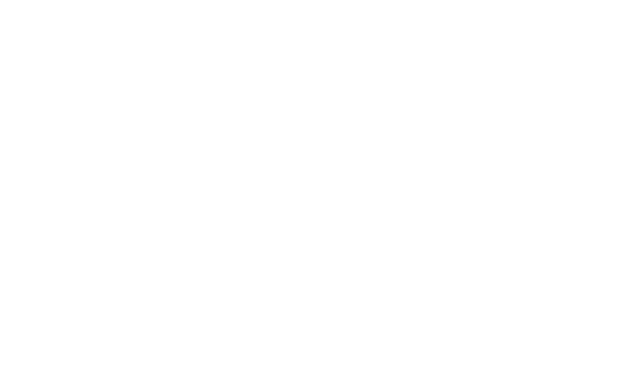
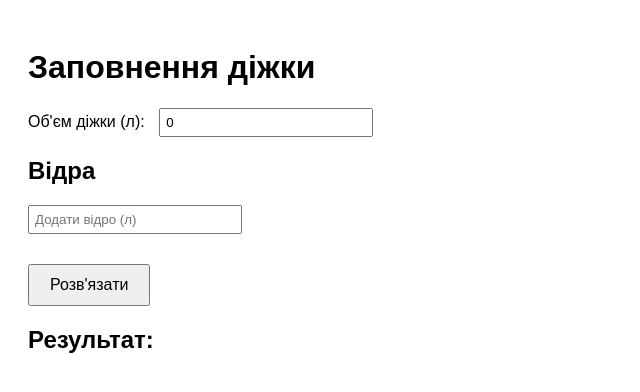
Before and after one commit to Greenfield-Taster/algorithms-and-data-structure-univer, a React (Create React App) app: page /project-3 in a window 1280 px wide. Before the commit this address had no page. Shown: the top 392 px of the page, without its empty margins (0-640 px from the left). Built offline with nearby package versions, Linux system fonts and the light colour scheme.

Commit message:
Add project 3

```diff
--- a/src/index.js
+++ b/src/index.js
@@ -4,6 +4,7 @@
 import App from "./App";
 import Project1 from "./projects/project-1/Project1";
 import Project2 from "./projects/project-2/Project2";
+import Project3 from "./projects/project-3/Project3";
 
 const root = ReactDOM.createRoot(document.getElementById("root"));
 root.render(
@@ -13,6 +14,7 @@
         <Route path="/" element={<App />} />
         <Route path="/project-1" element={<Project1 />} />
         <Route path="/project-2" element={<Project2 />} />
+        <Route path="/project-3" element={<Project3 />} />
       </Routes>
     </BrowserRouter>
   </React.StrictMode>
--- /dev/null
+++ b/src/projects/project-3/Project3.jsx
@@ -0,0 +1,133 @@
+import React, { useState } from "react";
+
+const Project3 = () => {
+  const [bucketVolumes, setBucketVolumes] = useState([]);
+  const [tankVolume, setTankVolume] = useState(0);
+  const [result, setResult] = useState([]);
+
+  const handleBucketChange = (index, newVolume) => {
+    const updatedBuckets = [...bucketVolumes];
+    updatedBuckets[index] = Number(newVolume);
+    setBucketVolumes(updatedBuckets);
+  };
+
+  const handleTankChange = (event) => {
+    setTankVolume(Number(event.target.value));
+  };
+
+  const addBucket = (volume) => {
+    if (volume > 0) {
+      setBucketVolumes([...bucketVolumes, Number(volume)]);
+    }
+  };
+
+  const deleteBucket = (index) => {
+    setBucketVolumes(bucketVolumes.filter((_, i) => i !== index));
+  };
+
+  const calculate = () => {
+    if (
+      tankVolume <= 0 ||
+      bucketVolumes.length === 0 ||
+      bucketVolumes.some((vol) => vol <= 0)
+    ) {
+      setResult([{ error: "Будь ласка, введіть коректні дані." }]);
+      return;
+    }
+
+    const sortedBuckets = [...bucketVolumes].sort((a, b) => b - a);
+    let remainingVolume = tankVolume;
+    const result = [];
+
+    for (let i = 0; i < sortedBuckets.length; i++) {
+      const bucketVolume = sortedBuckets[i];
+      const count = Math.floor(remainingVolume / bucketVolume);
+      if (count > 0) {
+        result.push({ volume: bucketVolume, count });
+      }
+      remainingVolume -= count * bucketVolume;
+
+      if (remainingVolume === 0) {
+        setResult(result);
+        return;
+      }
+    }
+
+    if (remainingVolume > 0) {
+      setResult([{ error: "Неможливо наповнити діжку з цими відрами." }]);
+    }
+  };
+
+  return (
+    <div style={{ padding: "20px", fontFamily: "Arial, sans-serif" }}>
+      <h1>Заповнення діжки</h1>
+      <div style={{ marginBottom: "20px" }}>
+        <label style={{ marginRight: "10px" }}>Об'єм діжки (л): </label>
+        <input
+          type="number"
+          value={tankVolume}
+          onChange={handleTankChange}
+          min="1"
+          placeholder="Введіть об'єм діжки"
+          style={{ padding: "5px", width: "200px" }}
+        />
+      </div>
+      <div style={{ marginBottom: "20px" }}>
+        <h2>Відра</h2>
+        <input
+          type="number"
+          min="1"
+          placeholder="Додати відро (л)"
+          onKeyDown={(e) => {
+            if (e.key === "Enter") {
+              addBucket(Number(e.target.value));
+              e.target.value = "";
+            }
+          }}
+          style={{ padding: "5px", width: "200px", marginBottom: "10px" }}
+        />
+        <ul>
+          {bucketVolumes.map((volume, index) => (
+            <li key={index} style={{ marginBottom: "10px" }}>
+              <span>{volume} л</span>{" "}
+              <button
+                onClick={() => deleteBucket(index)}
+                style={{ marginLeft: "10px" }}
+              >
+                Видалити
+              </button>
+              <input
+                type="number"
+                value={volume}
+                onChange={(e) => handleBucketChange(index, e.target.value)}
+                style={{ marginLeft: "10px", padding: "5px", width: "100px" }}
+              />
+            </li>
+          ))}
+        </ul>
+      </div>
+      <button
+        onClick={calculate}
+        style={{ padding: "10px 20px", fontSize: "16px" }}
+      >
+        Розв'язати
+      </button>
+      <h2 style={{ marginTop: "20px" }}>Результат:</h2>
+      <ul>
+        {result.map((res, index) =>
+          res.error ? (
+            <li key={index} style={{ color: "red", fontWeight: "bold" }}>
+              {res.error}
+            </li>
+          ) : (
+            <li key={index}>
+              {res.count} відер(а) об'ємом {res.volume} л
+            </li>
+          )
+        )}
+      </ul>
+    </div>
+  );
+};
+
+export default Project3;
```
